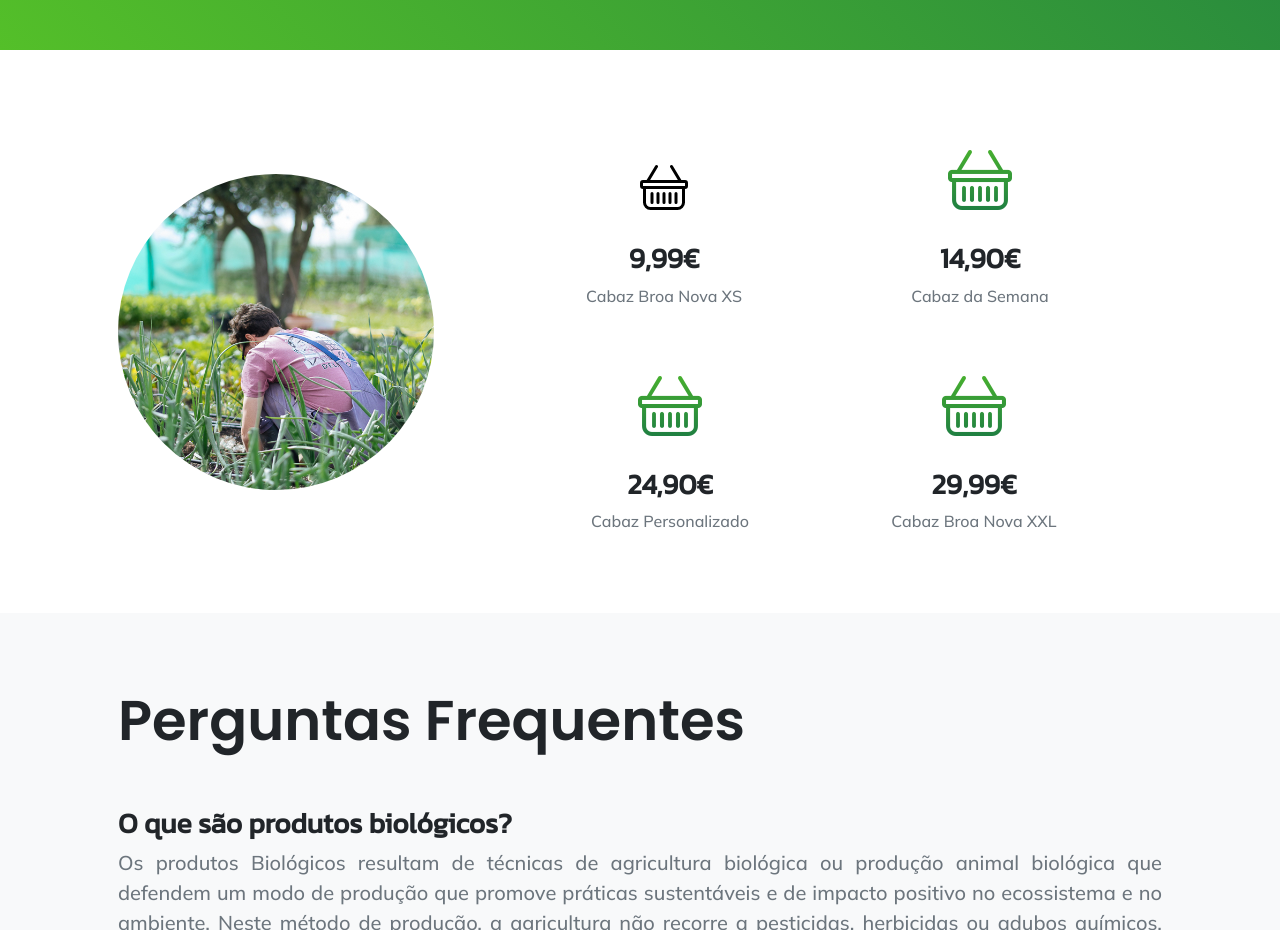
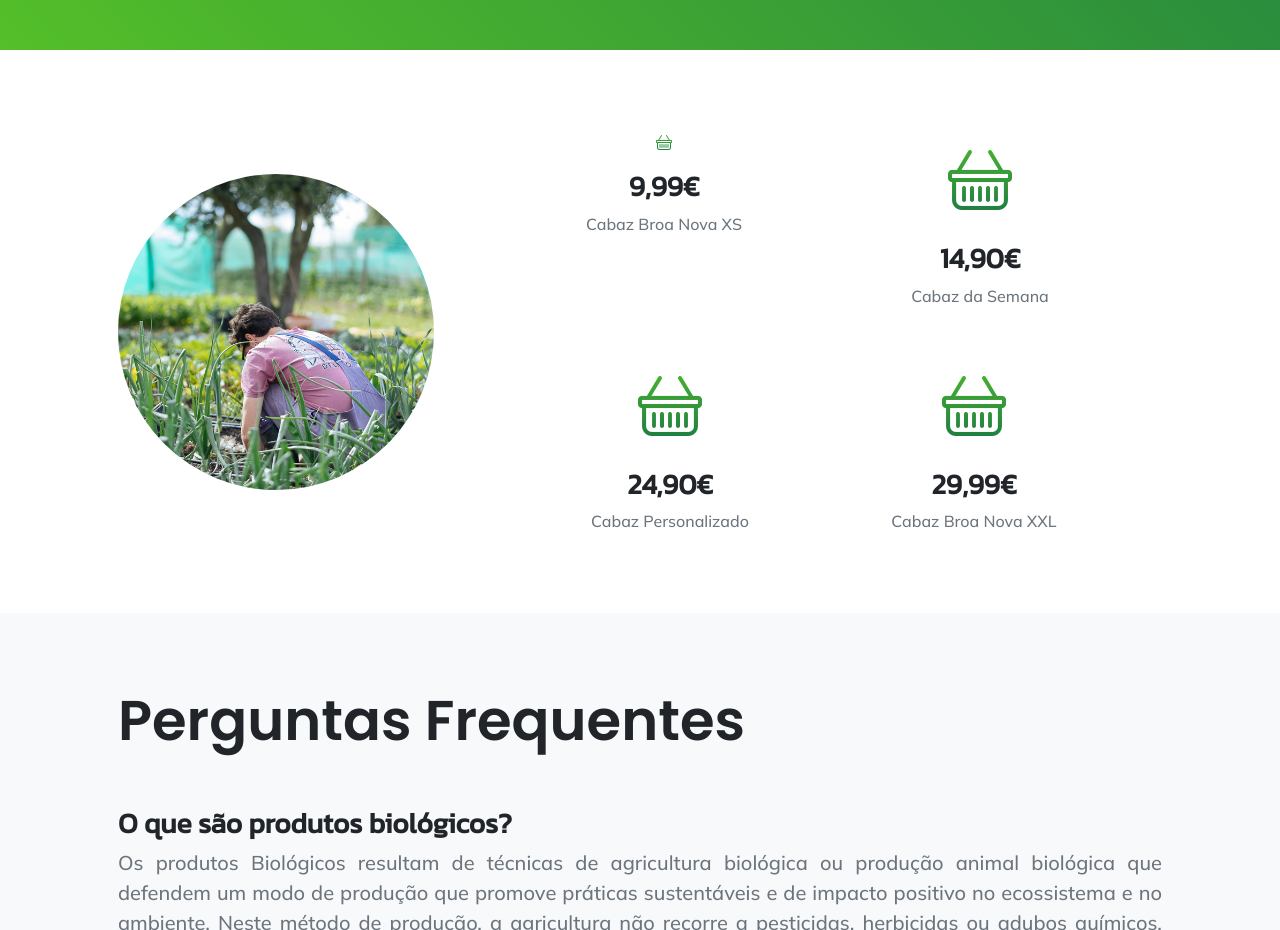
Before and after one commit to samiwinho/monte-broa-nova, a website: page index.html in a window 1280 px wide. Shown: the part 1340-2270 px from the top of the page. Drawn offline with nearby package versions, Linux system fonts and the light colour scheme.

Commit message:
icon-feature removed

```diff
--- a/index.html
+++ b/index.html
@@ -111,7 +111,7 @@
                                 <div class="col-md-6 mb-5">
                                     <!-- Feature item-->
                                     <div class="text-center">
-                                        <div class="icon-feature text-gradient d-block mb-3"><img src="assets/img/basket.svg" alt="..." style="height: 3rem" /></div>
+                                        <i class="bi-basket text-gradient d-block mb-3"></i>
                                         <h3 class="font-alt">9,99€</h3>
                                         <p class="text-muted mb-0">Cabaz Broa Nova XS</p>
                                     </div>
```
Also changed, not shown: assets/img/basket_gradiente.svg (added), assets/img/basket_gradiente2.png (added), 2 other files.
